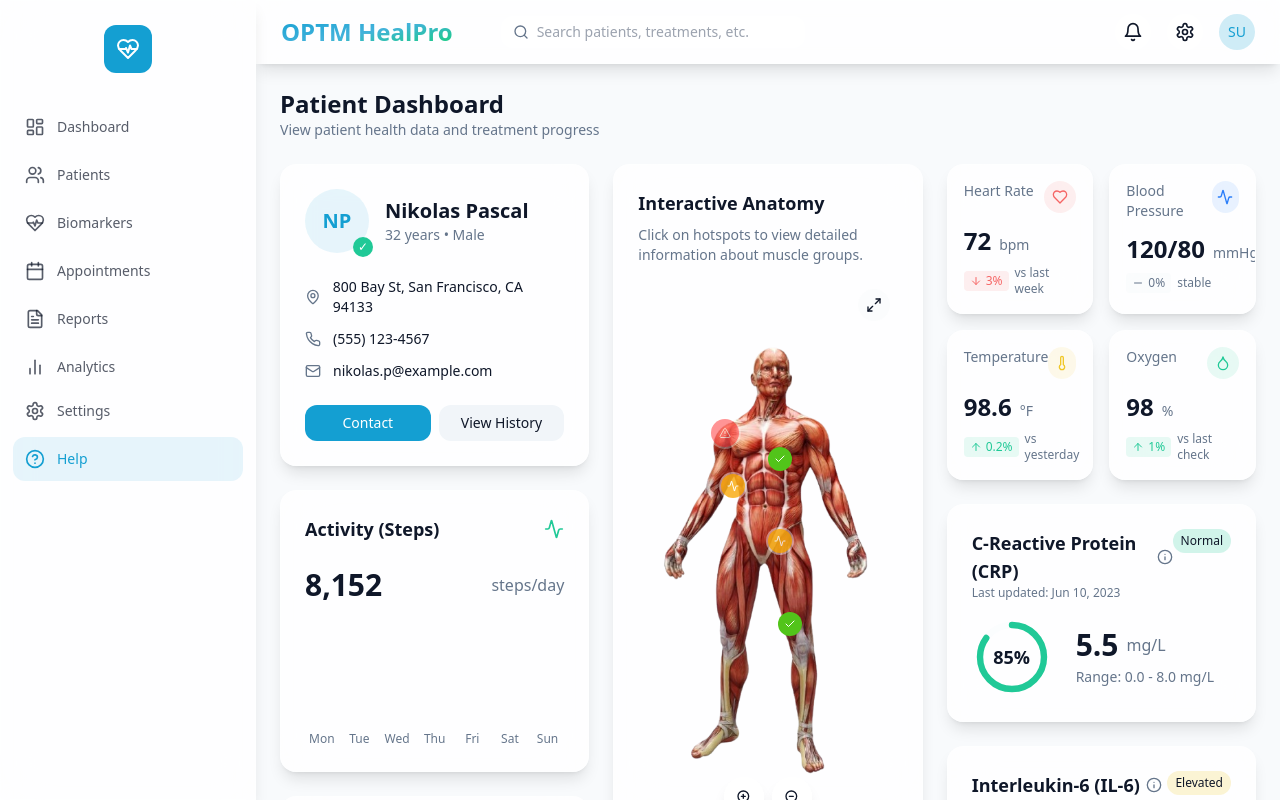
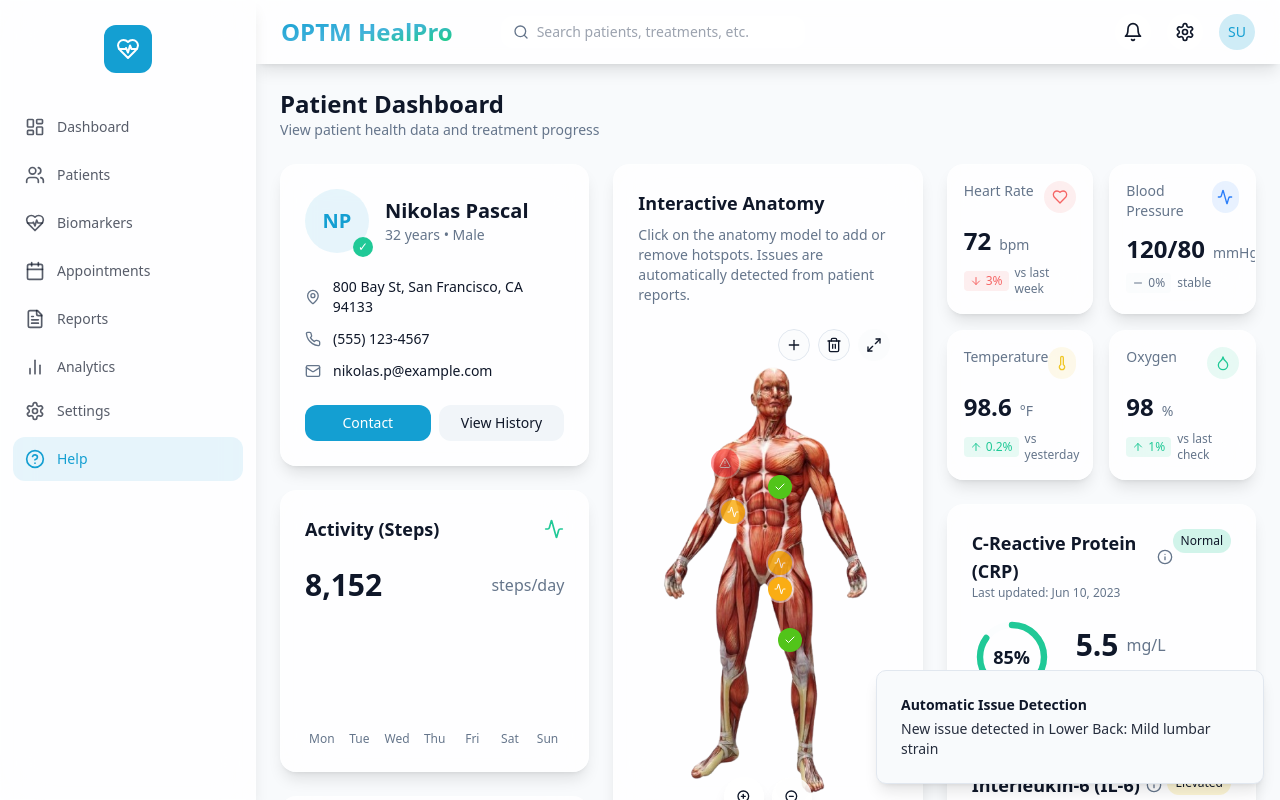
Before and after one commit to trademeindia/optm-healtpro-e3cb7c9b, a React (Vite) app: page /help in a window 1280 px wide. Built offline with nearby package versions, Linux system fonts and the light colour scheme; sample sign-in values are in the browser's storage.

Commit message:
Implement dynamic hotspot management
Allow doctors to add/delete hotspots and automatically point spots based on patient reports.

```diff
--- a/src/components/3d/AnatomyModel.tsx
+++ b/src/components/3d/AnatomyModel.tsx
@@ -3,11 +3,11 @@ import React, { useState } from 'react';
 import { motion, AnimatePresence } from 'framer-motion';
 import { cn } from '@/lib/utils';
 import { Tooltip, TooltipContent, TooltipProvider, TooltipTrigger } from '@/components/ui/tooltip';
-import { ZoomIn, ZoomOut, Maximize2, Info, AlertTriangle, Check, Activity } from 'lucide-react';
+import { ZoomIn, ZoomOut, Maximize2, Info, AlertTriangle, Check, Activity, Plus, X, Trash2 } from 'lucide-react';
 import { Button } from '../ui/button';
 import { useToast } from '@/hooks/use-toast';
 
-interface Hotspot {
+export interface Hotspot {
   id: string;
   x: number;
   y: number;
@@ -24,18 +24,37 @@ interface AnatomyModelProps {
   image?: string;
   modelUrl?: string;
   hotspots: Hotspot[];
+  onAddHotspot?: (hotspot: Hotspot) => void;
+  onDeleteHotspot?: (id: string) => void;
+  readOnly?: boolean;
 }
 
 const AnatomyModel: React.FC<AnatomyModelProps> = ({
   className,
   hotspots,
+  onAddHotspot,
+  onDeleteHotspot,
+  readOnly = false,
 }) => {
   const [activeHotspot, setActiveHotspot] = useState<string | null>(null);
   const [zoom, setZoom] = useState(1);
   const [fullscreen, setFullscreen] = useState(false);
+  const [addingHotspot, setAddingHotspot] = useState(false);
+  const [editMode, setEditMode] = useState(false);
   const { toast } = useToast();
 
-  const handleHotspotClick = (id: string, label: string, status: string) => {
+  const handleHotspotClick = (id: string, label: string, status: 'normal' | 'warning' | 'critical') => {
+    if (editMode) {
+      if (onDeleteHotspot) {
+        onDeleteHotspot(id);
+        toast({
+          title: "Hotspot removed",
+          description: `${label} has been removed`,
+        });
+      }
+      return;
+    }
+
     setActiveHotspot(id === activeHotspot ? null : id);
 
     // Show toast notification with issue details
@@ -50,6 +69,35 @@ const AnatomyModel: React.FC<AnatomyModelProps> = ({
     }
   };
 
+  const handleImageClick = (e: React.MouseEvent<HTMLDivElement>) => {
+    if (!addingHotspot || readOnly) return;
+
+    const rect = e.currentTarget.getBoundingClientRect();
+    const x = ((e.clientX - rect.left) / rect.width) * 100;
+    const y = ((e.clientY - rect.top) / rect.height) * 100;
+
+    const newHotspot: Hotspot = {
+      id: `hotspot-${Date.now()}`,
+      x,
+      y,
+      z: 0,
+      color: '#52C41A',
+      label: 'New Hotspot',
+      description: 'Add description here',
+      status: 'normal',
+    };
+
+    if (onAddHotspot) {
+      onAddHotspot(newHotspot);
+      toast({
+        title: "Hotspot added",
+        description: "New hotspot has been added to the anatomy model",
+      });
+    }
+
+    setAddingHotspot(false);
+  };
+
   const handleZoom = (direction: 'in' | 'out') => {
     setZoom(prev => {
       if (direction === 'in') return Math.min(prev + 0.1, 2);
@@ -62,7 +110,7 @@ const AnatomyModel: React.FC<AnatomyModelProps> = ({
     setFullscreen(!fullscreen);
   };
 
-  const getHotspotIcon = (status: string) => {
+  const getHotspotIcon = (status: 'normal' | 'warning' | 'critical') => {
     switch(status) {
       case 'critical':
         return <AlertTriangle className="h-3 w-3 text-white" />;
@@ -75,7 +123,7 @@ const AnatomyModel: React.FC<AnatomyModelProps> = ({
     }
   };
 
-  const getPulseAnimation = (status: string) => {
+  const getPulseAnimation = (status: 'normal' | 'warning' | 'critical') => {
     if (status === 'critical') return 'animate-[pulse_1.5s_cubic-bezier(0.4,0,0.6,1)_infinite]';
     if (status === 'warning') return 'animate-[pulse_2.5s_cubic-bezier(0.4,0,0.6,1)_infinite]';
     return '';
@@ -95,7 +143,35 @@ const AnatomyModel: React.FC<AnatomyModelProps> = ({
         animate={{ opacity: 1 }}
         transition={{ duration: 0.8 }}
       >
-        <div className="absolute top-2 right-2 z-20">
+        <div className="absolute top-2 right-2 z-20 flex space-x-2">
+          {!readOnly && (
+            <>
+              <Button
+                onClick={() => {
+                  setAddingHotspot(!addingHotspot);
+                  setEditMode(false);
+                }}
+                variant={addingHotspot ? "default" : "outline"}
+                size="icon"
+                className="h-8 w-8 rounded-full bg-background/50 backdrop-blur-sm"
+                title={addingHotspot ? "Cancel adding" : "Add hotspot"}
+              >
+                {addingHotspot ? <X className="h-4 w-4" /> : <Plus className="h-4 w-4" />}
+              </Button>
+              <Button
+                onClick={() => {
+                  setEditMode(!editMode);
+                  setAddingHotspot(false);
+                }}
+                variant={editMode ? "destructive" : "outline"}
+                size="icon"
+                className="h-8 w-8 rounded-full bg-background/50 backdrop-blur-sm"
+                title={editMode ? "Exit delete mode" : "Delete hotspots"}
+              >
+                <Trash2 className="h-4 w-4" />
+              </Button>
+            </>
+          )}
           <Button
             onClick={toggleFullscreen}
             variant="ghost"
@@ -108,11 +184,15 @@ const AnatomyModel: React.FC<AnatomyModelProps> = ({
 
         <div className="flex-1 relative overflow-hidden">
           <div
-            className="relative w-full h-full flex items-center justify-center"
+            className={cn(
+              "relative w-full h-full flex items-center justify-center",
+              addingHotspot && !readOnly ? "cursor-crosshair" : ""
+            )}
             style={{
               transform: `scale(${zoom})`,
               transition: 'transform 0.3s ease'
             }}
+            onClick={handleImageClick}
           >
             <img
               src="/lovable-uploads/5948eb29-98e2-4f5e-84f5-215cd42d103e.png"
@@ -130,12 +210,13 @@ const AnatomyModel: React.FC<AnatomyModelProps> = ({
                         getPulseAnimation(hotspot.status),
                         hotspot.status === 'critical' ? "w-7 h-7" : "w-6 h-6",
                         hotspot.status !== 'normal' ? "ring-2 ring-white ring-opacity-50" : "",
-                        activeHotspot === hotspot.id ? "z-10" : "z-0"
+                        activeHotspot === hotspot.id ? "z-10" : "z-0",
+                        editMode && !readOnly ? "hover:ring-2 hover:ring-destructive" : ""
                       )}
                       style={{
                         backgroundColor: hotspot.status === 'critical' ? '#FF4D4F' :
-                                        hotspot.status === 'warning' ? '#FAAD14' :
-                                        '#52C41A',
+                                       hotspot.status === 'warning' ? '#FAAD14' :
+                                       '#52C41A',
                         left: `${hotspot.x}%`,
                         top: `${hotspot.y}%`,
                         borderRadius: '50%'
@@ -154,7 +235,9 @@ const AnatomyModel: React.FC<AnatomyModelProps> = ({
                       }}
                       onClick={() => handleHotspotClick(hotspot.id, hotspot.label, hotspot.status)}
                     >
-                      {hotspot.icon || getHotspotIcon(hotspot.status)}
+                      {editMode && !readOnly ?
+                        <X className="h-3 w-3 text-white" /> :
+                        (hotspot.icon || getHotspotIcon(hotspot.status))}
                     </motion.div>
                   </TooltipTrigger>
                   <TooltipContent side="right" className="z-50 max-w-[250px]">
@@ -183,6 +266,14 @@ const AnatomyModel: React.FC<AnatomyModelProps> = ({
                 </Tooltip>
               </TooltipProvider>
             ))}
+
+            {addingHotspot && !readOnly && (
+              <div className="absolute inset-0 flex items-center justify-center pointer-events-none">
+                <div className="p-4 bg-background/70 rounded-lg backdrop-blur-sm">
+                  <p className="text-sm text-center">Click anywhere on the anatomy model to add a hotspot</p>
+                </div>
+              </div>
+            )}
           </div>
         </div>
 
--- a/src/pages/Dashboard.tsx
+++ b/src/pages/Dashboard.tsx
@@ -1,20 +1,22 @@
-import React from 'react';
+
+import React, { useState, useEffect } from 'react';
 import { motion } from 'framer-motion';
 import { Heart, Activity, Thermometer, Droplet, Brain, Microscope } from 'lucide-react';
 
 import Header from '@/components/layout/Header';
 import Sidebar from '@/components/layout/Sidebar';
-import AnatomyModel from '@/components/3d/AnatomyModel';
+import AnatomyModel, { Hotspot } from '@/components/3d/AnatomyModel';
 import BiomarkerCard from '@/components/dashboard/BiomarkerCard';
 import HealthMetric from '@/components/dashboard/HealthMetric';
 import PatientProfile from '@/components/dashboard/PatientProfile';
 import ActivityTracker from '@/components/dashboard/ActivityTracker';
 import TreatmentPlan from '@/components/dashboard/TreatmentPlan';
 import { Button } from '@/components/ui/button';
+import { useToast } from '@/hooks/use-toast';
 
 const Dashboard: React.FC = () => {
-  // Updated hotspots to match the anatomy image and include status
-  const hotspots = [
+  // Initial hotspots with correct type for status
+  const initialHotspots: Hotspot[] = [
     {
       id: 'shoulder',
       x: 28,
@@ -72,6 +74,10 @@ const Dashboard: React.FC = () => {
     }
   ];
 
+  // State for hotspots
+  const [hotspots, setHotspots] = useState<Hotspot[]>(initialHotspots);
+  const { toast } = useToast();
+
   // Mock data for activity tracking
   const activityData = [
     { day: 'Mon', value: 8500 },
@@ -110,6 +116,65 @@ const Dashboard: React.FC = () => {
       completed: false
     }
   ];
+
+  // Handler for adding a new hotspot
+  const handleAddHotspot = (newHotspot: Hotspot) => {
+    setHotspots(prev => [...prev, newHotspot]);
+  };
+
+  // Handler for deleting a hotspot
+  const handleDeleteHotspot = (id: string) => {
+    setHotspots(prev => prev.filter(hotspot => hotspot.id !== id));
+  };
+
+  // Simulate automatic analysis of patient reports
+  useEffect(() => {
+    // This would typically be an API call to analyze patient reports
+    const analyzeReports = () => {
+      const mockReportResults = [
+        {
+          muscleGroup: 'Lower Back',
+          issue: 'Mild lumbar strain',
+          severity: 'warning',
+          position: { x: 50, y: 50 }
+        }
+      ];
+
+      // Check if we should add any new hotspots based on the analysis
+      mockReportResults.forEach(result => {
+        const existingHotspot = hotspots.find(h => h.label.includes(result.muscleGroup));
+
+        if (!existingHotspot) {
+          const newHotspot: Hotspot = {
+            id: `auto-${Date.now()}`,
+            x: result.position.x,
+            y: result.position.y,
+            z: 0,
+            color: result.severity === 'critical' ? '#FF4D4F' :
+                   result.severity === 'warning' ? '#FAAD14' : '#52C41A',
+            label: result.muscleGroup,
+            description: result.issue,
+            status: result.severity as 'normal' | 'warning' | 'critical',
+          };
+
+          setHotspots(prev => [...prev, newHotspot]);
+
+          toast({
+            title: 'Automatic Issue Detection',
+            description: `New issue detected in ${result.muscleGroup}: ${result.issue}`,
+            variant: result.severity === 'critical' ? 'destructive' : 'default',
+          });
+        }
+      });
+    };
+
+    // Simulate analysis after component mounts
+    const timer = setTimeout(() => {
+      analyzeReports();
+    }, 3000); // Delay to simulate processing time
+
+    return () => clearTimeout(timer);
+  }, []); // Empty dependency array ensures this runs only once on mount
 
   return (
     <div className="flex h-screen w-full overflow-hidden">
@@ -157,13 +222,15 @@ const Dashboard: React.FC = () => {
             <div className="lg:col-span-1 glass-morphism rounded-2xl p-4 md:p-6 flex flex-col md:h-[750px] order-1 lg:order-2">
               <h3 className="text-lg font-semibold mb-2">Interactive Anatomy</h3>
               <p className="text-sm text-muted-foreground mb-4">
-                Click on hotspots to view detailed information about muscle groups.
+                Click on the anatomy model to add or remove hotspots. Issues are automatically detected from patient reports.
               </p>
 
               <div className="flex-1 relative h-full">
                 <AnatomyModel
                   hotspots={hotspots}
                   className="bg-transparent"
+                  onAddHotspot={handleAddHotspot}
+                  onDeleteHotspot={handleDeleteHotspot}
                 />
               </div>
 
```
